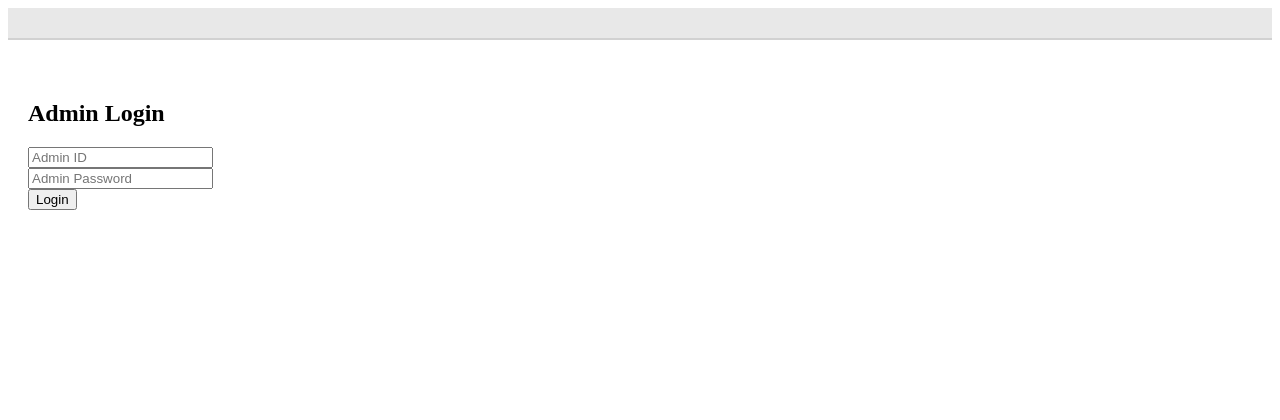
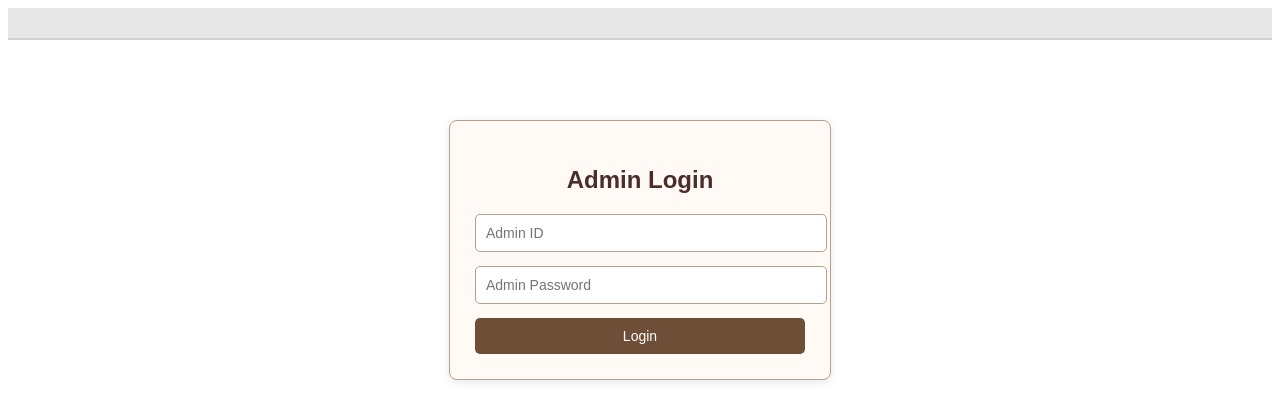
Before and after one commit to ArnavSadani/Employee-Management-System, a React app in the folder employee-management-system/frontend/: page /admin-login in a window 1280 px wide. Shown: the top 420 px of the page. Built offline with nearby package versions, Linux system fonts and the light colour scheme; the HTML template or start-up script is replaced by a standard one.

Commit message:
manageleaves css fixed

```diff
--- a/employee-management-system/frontend/src/components/AdminLogin.jsx
+++ b/employee-management-system/frontend/src/components/AdminLogin.jsx
@@ -21,14 +21,15 @@ const AdminLogin = () => {
   };
 
   return (
-    <div>
-      <h2>Admin Login</h2>
+    <div className="form-container">
+      <h2 className="form-title">Admin Login</h2>
 
       <form onSubmit={handleSubmit}>
         <input
           type="text"
           placeholder="Admin ID"
           value={form.username}
+          className="form-input"
           onChange={(e) => setForm({ ...form, username: e.target.value })}
           required
         />
@@ -39,9 +40,10 @@ const AdminLogin = () => {
           value={form.password}
           onChange={(e) => setForm({ ...form, password: e.target.value })}
           required
+          className="form-input"
         />
         <br />
-        <button type="submit">Login</button>
+        <button  className="form-btn" type="submit">Login</button>
       </form>
 
       {error && <p style={{ color: "red" }}>{error}</p>}
--- a/employee-management-system/frontend/src/components/ManageLeaves.jsx
+++ b/employee-management-system/frontend/src/components/ManageLeaves.jsx
@@ -20,9 +20,9 @@ const ManageLeaves = () => {
   }, []);
 
   return (
-    <div>
-      <h2>Manage Leave Requests</h2>
-      <table border="1" cellPadding="10">
+ <div className="table-container">
+      <h2 className="table-title">Manage Leave Requests</h2>
+      <table className="styled-table">
         <thead>
           <tr>
             <th>Employee Email</th>
```
